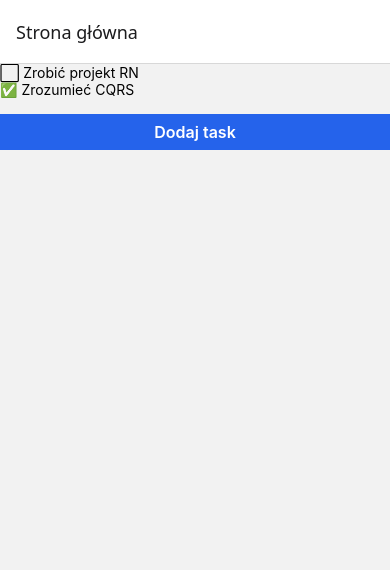
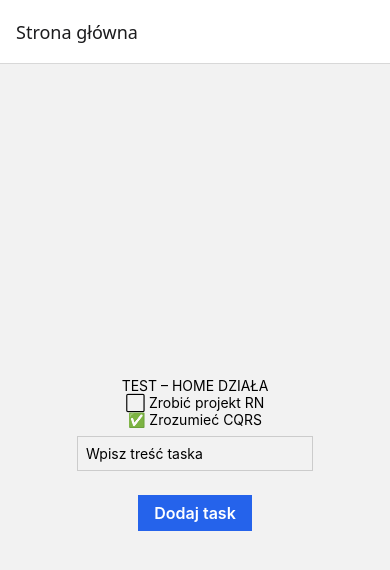
Before and after one commit to leciej/Mobilki, a React Native app: screen /Home in a window 390 px wide. Shown: the top 570 px of the page. Built offline with nearby package versions, Linux system fonts and the light colour scheme.

Commit message:
CQRS: add task via input on HomeScreen

```diff
--- a/src/screens/HomeScreen.tsx
+++ b/src/screens/HomeScreen.tsx
@@ -1,5 +1,6 @@
 import React from 'react';
 import { SafeAreaView, Text, StyleSheet } from 'react-native';
+import { TextInput } from 'react-native';
 import { NativeStackScreenProps } from '@react-navigation/native-stack';
 import { RootStackParamList } from '../navigation/AppNavigator';
 import { PrimaryButton } from '../components/PrimaryButton';
@@ -11,19 +12,35 @@ type Props = NativeStackScreenProps<RootStackParamList, 'Home'>;
 
 export function HomeScreen() {
   const [tasks, setTasks] = React.useState<Task[]>(getTasks());
+  const [title, setTitle] = React.useState('');
 
   const handleAddTask = () => {
-    addTask('Nowy task');
+    addTask(title);
     setTasks(getTasks());
+    setTitle('');
   };
 
   return (
-    <SafeAreaView>
+  <SafeAreaView style={styles.container}>
+    <Text>TEST – HOME DZIAŁA</Text>
+
     {tasks.map(task => (
       <Text key={task.id}>
         {task.completed ? '✅' : '⬜'} {task.title}
       </Text>
     ))}
+
+    <TextInput
+      value={title}
+      onChangeText={setTitle}
+      placeholder="Wpisz treść taska"
+      style={{
+        borderWidth: 1,
+        borderColor: '#ccc',
+        padding: 8,
+        marginVertical: 8,
+      }}
+    />
 
     <PrimaryButton title="Dodaj task" onPress={handleAddTask} />
   </SafeAreaView>
```
Lines whose indentation alone changed are shown as unchanged.
